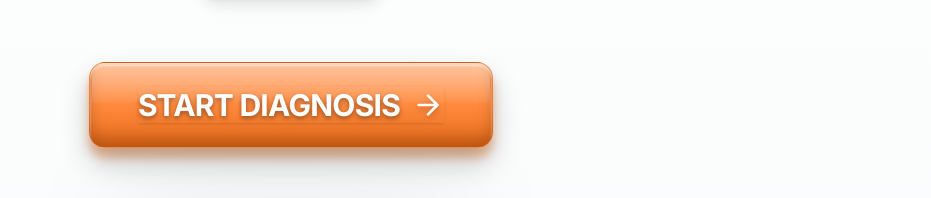
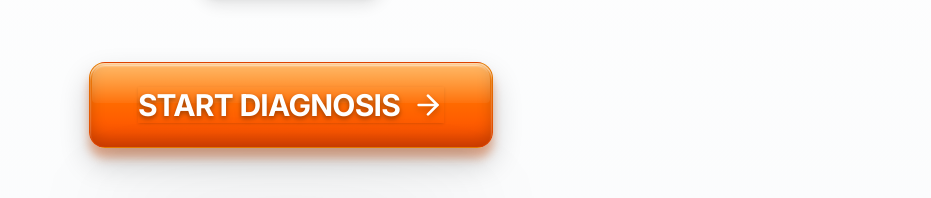
Before and after one commit to Daunan/cosmelab-web, a Next.js app: page /en in a window 1280 px wide. Shown: the part 378-576 px from the top of the page, without its empty margins (349-1280 px from the left). Built offline with nearby package versions, Linux system fonts and the light colour scheme.

Commit message:
fix: adjust 3d button gradient to true orange

```diff
--- a/components/Quiz.tsx
+++ b/components/Quiz.tsx
@@ -189,7 +189,7 @@ export default function Quiz({ locale }: QuizProps) {
                             <div className="relative mt-8 w-full flex flex-col items-center pb-8 border-b-2 sm:border-b-0 border-transparent">
                                 <button
                                     onClick={() => setStep(QuizStepId.FOCUS)}
-                                    className="relative px-10 py-5 sm:px-12 sm:py-6 rounded-2xl flex items-center justify-center min-w-[280px] sm:min-w-[320px] select-none cursor-pointer group mx-auto bg-gradient-to-b from-[#ff9d5c] via-[#ff8a3d] to-[#e66a15] shadow-[0_15px_30px_rgba(0,0,0,0.2),0_10px_10px_rgba(230,106,21,0.4),inset_0_3px_2px_rgba(255,255,255,0.6),inset_0_-8px_15px_rgba(0,0,0,0.2),inset_0_1px_1px_rgba(255,255,255,0.2)] hover:shadow-[0_20px_40px_rgba(0,0,0,0.25),0_12px_15px_rgba(230,106,21,0.5),inset_0_3px_2px_rgba(255,255,255,0.7),inset_0_-8px_15px_rgba(0,0,0,0.15)] active:shadow-[0_4px_8px_rgba(0,0,0,0.2),inset_0_6px_10px_rgba(0,0,0,0.3),inset_0_-2px_5px_rgba(255,255,255,0.2)] transition-all duration-150 border border-black/10 text-white hover:-translate-y-1 active:translate-y-1 [text-shadow:0_2px_4px_rgba(0,0,0,0.3)]"
+                                    className="relative px-10 py-5 sm:px-12 sm:py-6 rounded-2xl flex items-center justify-center min-w-[280px] sm:min-w-[320px] select-none cursor-pointer group mx-auto bg-gradient-to-b from-orange-400 via-orange-500 to-orange-600 shadow-[0_15px_30px_rgba(0,0,0,0.2),0_10px_10px_rgba(234,88,12,0.4),inset_0_3px_2px_rgba(255,255,255,0.6),inset_0_-8px_15px_rgba(0,0,0,0.2),inset_0_1px_1px_rgba(255,255,255,0.2)] hover:shadow-[0_20px_40px_rgba(0,0,0,0.25),0_12px_15px_rgba(234,88,12,0.5),inset_0_3px_2px_rgba(255,255,255,0.7),inset_0_-8px_15px_rgba(0,0,0,0.15)] active:shadow-[0_4px_8px_rgba(0,0,0,0.2),inset_0_6px_10px_rgba(0,0,0,0.3),inset_0_-2px_5px_rgba(255,255,255,0.2)] transition-all duration-150 border border-black/10 text-white hover:-translate-y-1 active:translate-y-1 [text-shadow:0_2px_4px_rgba(0,0,0,0.3)]"
                                 >
                                     <div className="absolute top-[2px] left-[2px] right-[2px] h-[45%] bg-gradient-to-b from-white/40 to-white/5 pointer-events-none rounded-[14px_14px_4px_4px]"></div>
                                     <span className="text-white text-xl sm:text-2xl md:text-3xl font-bold tracking-tight shadow-sm flex items-center drop-shadow-md relative z-10 w-full justify-center text-center">
```
